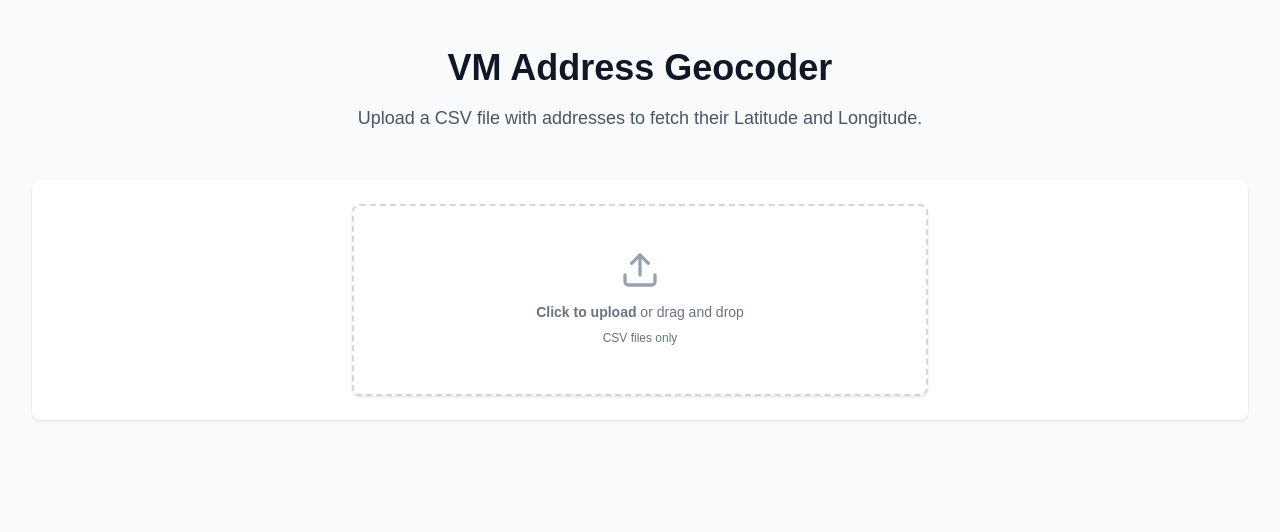
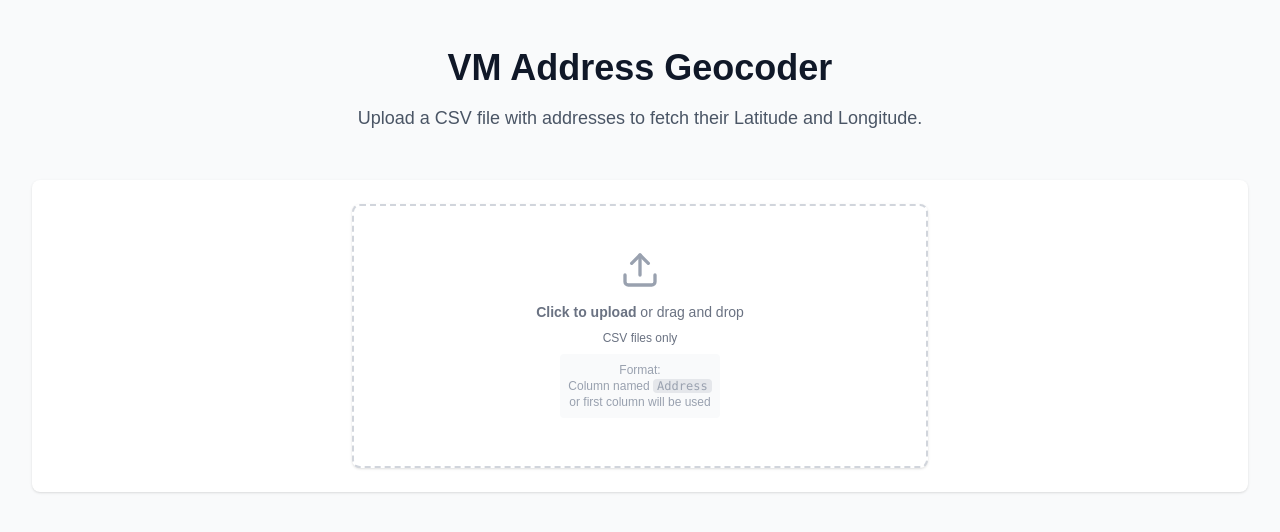
Before and after one commit to zaidazim/fetch-vm-lat-lng, a Next.js app: page / in a window 1280 px wide. Shown: the top 532 px of the page. Built offline with nearby package versions, Linux system fonts and the light colour scheme.

Commit message:
feat: Add CSV format instructions to UI

```diff
--- a/components/FileUpload.tsx
+++ b/components/FileUpload.tsx
@@ -34,7 +34,12 @@ export default function FileUpload({ onDataLoaded }: FileUploadProps) {
                     <p className="mb-2 text-sm text-gray-500">
                         <span className="font-semibold">Click to upload</span> or drag and drop
                     </p>
-                    <p className="text-xs text-gray-500">CSV files only</p>
+                    <p className="text-xs text-gray-500 mb-2">CSV files only</p>
+                    <div className="text-xs text-gray-400 bg-gray-50 p-2 rounded text-center">
+                        <p className="font-medium">Format:</p>
+                        <p>Column named <code className="bg-gray-200 px-1 rounded">Address</code></p>
+                        <p>or first column will be used</p>
+                    </div>
                 </div>
                 <input
                     type="file"
```
